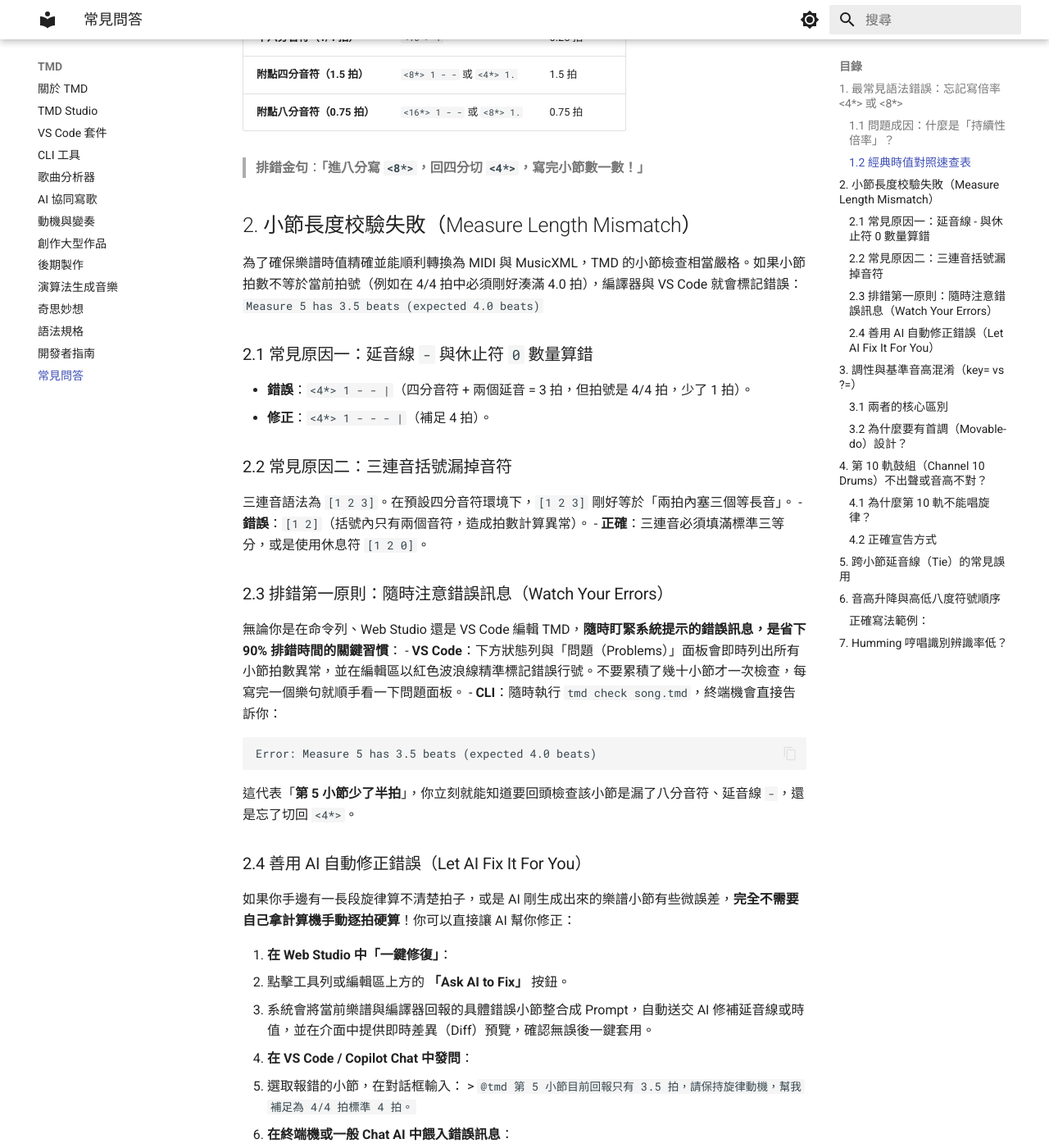
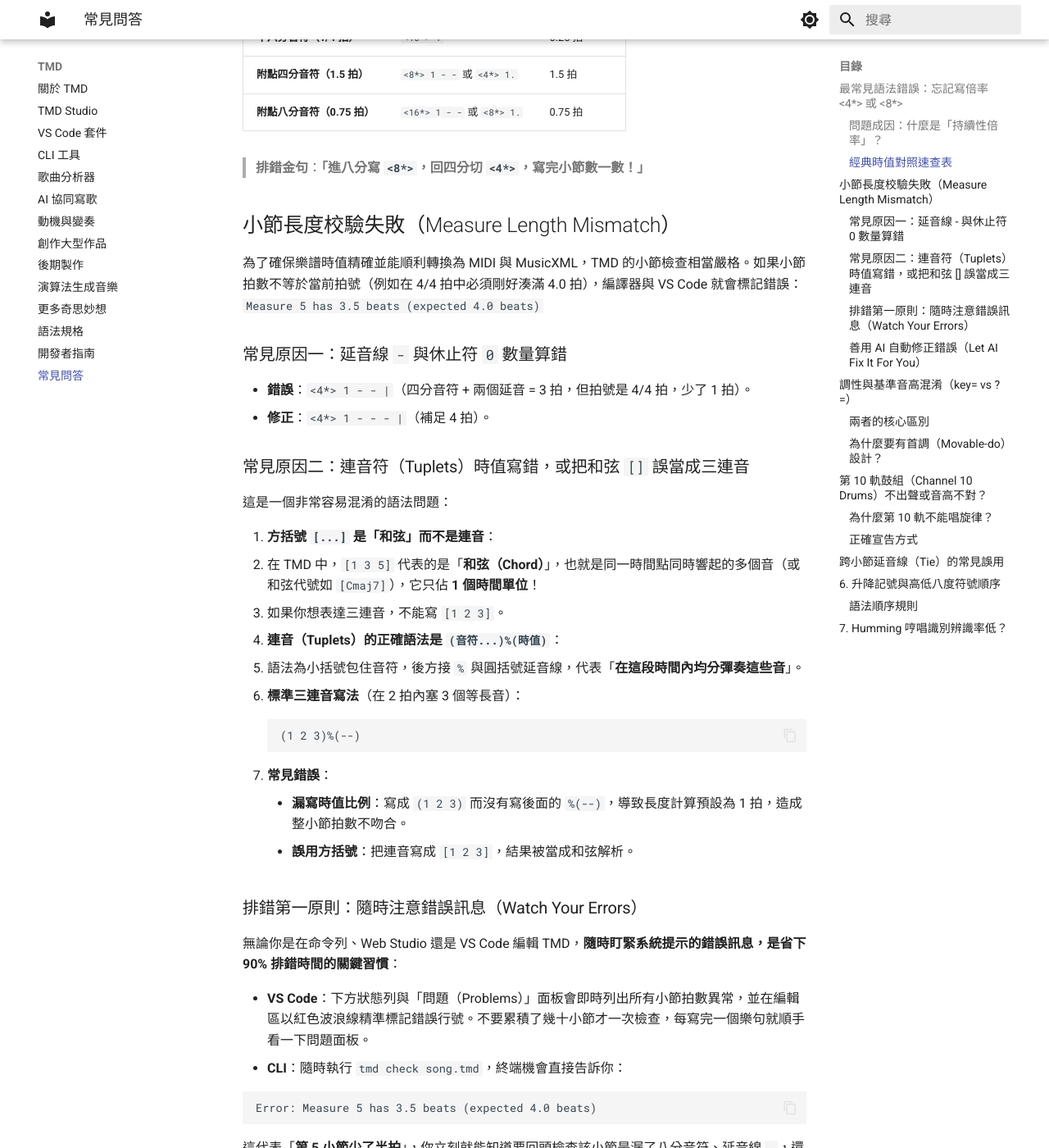
Before and after one commit to TMDLang/TMDLang.github.io, an MkDocs documentation site: the page built from docs/faq.md, in a window 1280 px wide and 1400 px high, scrolled down 1034 px. Shown: the whole window at 82% size. Built offline with MkDocs 1.6.1 and Material for MkDocs 9.7.7, drawn with Linux system fonts in a browser that asks for light colours; some of the changed text lies outside the part shown.

Commit message:
docs(faq): fix tuplet and chord bracket confusion and correct accidental/octave symbols

````diff
--- a/docs/creative_experiments.md
+++ b/docs/creative_experiments.md
@@ -1,4 +1,4 @@
-# 奇思妙想
+# 更多奇思妙想
 
 當你打開 TMD 和 AI 對話框時，是不是也常遇到「不知道今天該寫什麼」的靈感瓶頸？
 
@@ -22,7 +22,7 @@
 
 例如：`1998 年 5 月 27 日` ➔ 取出數字序列 `1 9 9 8 0 5 2 7`。
 
-### 1.1 音樂映射構想
+### 音樂映射構想
 
 - **動機萃取**：
     - `1` 是根音 Do。
@@ -32,7 +32,7 @@
     - `5 2 7` 剛好形成溫暖跳躍的三和弦分解。
 - 這組看似隨機的數字，在 3/4 拍（華爾滋節奏）下，會變成極度浪漫動人的主旋律！
 
-### 1.2 給 AI 的提示詞（Prompt）
+### 給 AI 的提示詞（Prompt）
 
 ```markdown
 我的生日是 1998 年 5 月 27 日（數字序列：1 9 9 8 0 5 2 7）。
@@ -49,7 +49,7 @@
 
 想為自己、伴侶或朋友寫一首有神秘彩蛋的歌嗎？最經典的玩法就是像巴哈一樣，把英文字母轉化為音符！
 
-### 2.1 字母音名映射法
+### 字母音名映射法
 
 英文字母中本來就含有音名（A, B, C, D, E, F, G），其餘字母只要依序循環對照即可：
 
@@ -65,7 +65,7 @@
 - `E` ➔ 3
 - 萃取出專屬動機：**`6 3 7 1 3`**（帶有一種空靈、童話般的吉卜力冒險感）！
 
-### 2.2 給 AI 的提示詞（Prompt）
+### 給 AI 的提示詞（Prompt）
 
 ```markdown
 我想為名字「ALICE」寫一首曲子。透過字母音名映射，ALICE 轉化出的音符動機是：
@@ -90,7 +90,7 @@
 - 字聲起伏：平平平仄仄，平仄仄平平。
 - 只要讓 AI 依照這段詩詞的意境與聲韻，它就能寫出極具古風文人氣息的五聲音階小品！
 
-### 3.1 給 AI 的提示詞（Prompt）
+### 給 AI 的提示詞（Prompt）
 
 ```markdown
 請根據王維的《山居秋暝》首句「空山新雨後，天氣晚來秋」寫一首國風室內樂小品。
@@ -105,9 +105,13 @@
 
 ## 靈感四：進階極客篇——現實數據與演算法的交響
 
+### 簡介
+
+在這一部分，我們將探索如何將現實世界的數據與演算法轉化為音樂創作的靈感，從而創作出具有高度個性化和技術感的音樂作品。
+
 如果你是軟體工程師、資料分析師或科學愛好者，你還可以將思維推向更極限的未知領域，讓電腦科學與數學的邏輯直接在樂譜上碰撞：
 
-### 4.1 請 AI 把 RSA 加密演算法寫成一首歌
+### 請 AI 把 RSA 加密演算法寫成一首歌
 
 RSA 是現代資訊安全的基石：一對巨大的質數相乘、生成公鑰與私鑰、模逆元運算，以及非對稱加密與解密。這不是冰冷的數學公式，這是一齣天生具備戲劇張力的音樂交響詩！
 
@@ -133,7 +137,7 @@ RSA 是現代資訊安全的基石：一對巨大的質數相乘、生成公鑰
 請輸出完整且符合 4/4 拍長度的小節檢查規範，每軌標明樂器註解。
 ```
 
-### 4.2 將 Git Commit Hash 變成雙重賦格（Double Fugue）
+### 將 Git Commit Hash 變成雙重賦格（Double Fugue）
 
 每次 `git commit` 產生的 Hash（如 `b4a1c5` ➔ `d8f20e`），本質上就是 16 個十六進位符號的碰撞：
 
@@ -141,7 +145,7 @@ RSA 是現代資訊安全的基石：一對巨大的質數相乘、生成公鑰
 - 映射規則：`0` 代表休止，`1~7` 代表音階，`8~9` 代表高八度，`a~f` 分別對應半音階或音名（如 `b` ➔ 7/Si，`c` ➔ 1/Do，`d` ➔ 2/Re，`e` ➔ 3/Mi，`f` ➔ 4/Fa）。
 - 讓 AI 扮演巴哈，為你剛剛修好的 Bug 寫一首嚴謹對位的四部室內樂賦格！
 
-### 4.3 把你所在的 GPS 座標寫成空間變奏曲
+### 把你所在的 GPS 座標寫成空間變奏曲
 
 無論你現在正坐在台北 101 的咖啡廳、東京澀谷的十字路口、還是倫敦泰晤士河畔：
 
@@ -162,6 +166,4 @@ RSA 是現代資訊安全的基石：一對巨大的質數相乘、生成公鑰
 
 ## 結語：擺脫「靈感枯竭」的終極法寶
 
-很多創作者在面對空白的五線譜或 DAW 時間軸時，常因為不知道「第一個音該寫什麼」而停滯不前。
-
-把身邊熟悉的生活印記或奇思妙想交給 AI、透過 TMD 這座橋樑將概念具象化，**音樂創作就不再只是「憑空想像」，而是一場將世界的秩序重新翻譯成旋律的智力冒險**！
+很多創作者在面對空白的五線譜或 DAW 時間軸時，常因為不知道「第一個音該寫什麼」而停滯不前。把身邊熟悉的生活印記或奇思妙想交給 AI、透過 TMD 這座橋樑將概念具象化，**音樂創作就不再只是「憑空想像」，而是一場將世界的秩序重新翻譯成旋律的智力冒險**！
--- a/docs/developer.md
+++ b/docs/developer.md
@@ -4,17 +4,15 @@ TMD 不僅是一門為人類創作者設計的樂譜標記語言，也是一個
 
 透過官方 npm 套件 **`tmdlang`**，你可以將 TMD 的語法解析、小節長度檢查、AST 遍歷、多格式轉檔（MIDI / MusicXML / WAV / REAPER / VOCALOID）以及 MCP AI 工具無縫整合進你的 Node.js、TypeScript、Web 應用程式或自動化腳本中。
 
-
-## 1. 安裝套件
+## 安裝套件
 
 ```bash
 npm install tmdlang
 ```
 
+## 核心 API
 
-## 2. 核心 API 快速上手
-
-### 2.1 解析樂譜（AST 與元數據）
+### 解析樂譜（AST 與元數據）
 
 使用 `TmdParser` 可以將 TMD 原始字串解析為完整的抽象語法樹（`Sheet` 物件）：
 
@@ -47,7 +45,7 @@ try {
 }
 ```
 
-### 2.2 檢查小節拍數完整度
+### 檢查小節拍數完整度
 
 使用 `TMDMeasureChecker` 可以在不需要執行編譯的情況下，對樂譜進行靜態拍數校驗：
 
@@ -71,7 +69,7 @@ if (issues.length > 0) {
 }
 ```
 
-### 2.3 生成 Standard MIDI 二進位檔案（Uint8Array）
+### 生成 Standard MIDI 二進位檔案（Uint8Array）
 
 使用 `TMDMIDIGenerator` 可以將 AST 轉換為標準 MIDI 格式的 `Uint8Array`，方便直接存檔或傳送給音訊引擎：
 
@@ -89,8 +87,7 @@ fs.writeFileSync('output.mid', Buffer.from(midiBytes));
 console.log('成功生成 output.mid');
 ```
 
-
-## 3. 多格式生成器（Exporters）
+## 多格式生成器（Exporters）
 
 `tmdlang` 內建豐富的匯出轉換器，可以直接將 AST 轉譯為各種主流音樂格式：
 
@@ -126,12 +123,11 @@ const chordProLeadSheet = TMDChordProGenerator.generateChordPro(sheet);
 const wavBytes: Uint8Array = TMDWAVRenderer.renderWAV(sheet);
 ```
 
-
-## 4. Model Context Protocol (MCP) 伺服器
+## Model Context Protocol (MCP) 伺服器
 
 `tmdlang` 原生實作了標準的 MCP 協定，可以讓任何支援 MCP 的 AI Agent（如 Claude Desktop、Cursor、Windsurf、Gemini CLI）直接獲得音樂編譯、語法校驗與格式轉換能力。
 
-### 4.1 一鍵自動註冊
+### 一鍵自動註冊
 
 在命令列執行：
 
@@ -141,7 +137,7 @@ npx tmdlang --install-mcp
 
 指令會自動偵測系統中的 Claude Desktop、Cursor 與 Gemini 設定檔，並寫入啟動配置。
 
-### 4.2 手動設定範例（Claude Desktop / Cursor）
+### 手動設定範例（Claude Desktop / Cursor）
 
 在你的 `claude_desktop_config.json` 或 Cursor `mcp.json` 中加入：
 
@@ -156,7 +152,7 @@ npx tmdlang --install-mcp
 }
 ```
 
-### 4.3 提供之 MCP Tools
+### 提供之 MCP Tools
 
 當 MCP 伺服器掛載成功後，AI Agent 可以呼叫以下 4 個工具：
 
--- a/docs/faq.md
+++ b/docs/faq.md
@@ -4,26 +4,30 @@
 
 本篇整理了 TMD 使用者最常遇到的語法地雷、排錯心法與實用技巧。
 
-
-## 1. 最常見語法錯誤：忘記寫倍率 `<4*>` 或 `<8*>`
+## 最常見語法錯誤：忘記寫倍率 `<4*>` 或 `<8*>`
 
 這是所有 TMD 新手（以及大型語言模型 AI）**最容易踩中、機率高達 80% 的超級大雷區**！
 
-### 1.1 問題成因：什麼是「持續性倍率」？
+### 問題成因：什麼是「持續性倍率」？
+
 在 TMD 中，角括號倍率 `<4*>`、`<8*>`、`<16*>` 是**持續生效（Sticky）**的狀態切換，代表「**從現在開始，後面所有數字的預設時值都是幾分音符**」。
 
 常見的錯誤案例是：使用者想寫一串八分音符，但手滑寫成：
+
 ```tmd
 # ❌ 錯誤示範：忘了切換倍率（預設是四分音符）
 1 2 3 4 | 5 6 7 1 |  # 原本心裡想的是八分音符跑動，結果被當成 8 個四分音符！
 ```
+
 或者在八分音符跑完之後，想寫一個四分音符，卻忘了切回 `<4*>`：
+
 ```tmd
 # ❌ 錯誤示範：跑完八分音符後，要寫四分音符卻忘了切回 <4*>
 <8*> 1 2 3 4 5 6 <4*> 1 |  # 如果最後這個 1 忘了寫 <4*>，整小節就只會有 3.5 拍！
 ```
 
-### 1.2 經典時值對照速查表
+### 經典時值對照速查表
+
 | 想表達的音符 | TMD 正確寫法 | 佔 4/4 拍拍數 |
 | :--- | :--- | :--- |
 | **全音符（4 拍）** | `<4*> 1 - - -` 或 `<1*> 1` | 4 拍 |
@@ -36,31 +40,49 @@
 
 > **排錯金句**：**「進八分寫 `<8*>`，回四分切 `<4*>`，寫完小節數一數！」**
 
-
-## 2. 小節長度校驗失敗（Measure Length Mismatch）
+## 小節長度校驗失敗（Measure Length Mismatch）
 
 為了確保樂譜時值精確並能順利轉換為 MIDI 與 MusicXML，TMD 的小節檢查相當嚴格。如果小節拍數不等於當前拍號（例如在 4/4 拍中必須剛好湊滿 4.0 拍），編譯器與 VS Code 就會標記錯誤：
 `Measure 5 has 3.5 beats (expected 4.0 beats)`
 
-### 2.1 常見原因一：延音線 `-` 與休止符 `0` 數量算錯
+### 常見原因一：延音線 `-` 與休止符 `0` 數量算錯
+
 - **錯誤**：`<4*> 1 - - |`（四分音符 + 兩個延音 = 3 拍，但拍號是 4/4 拍，少了 1 拍）。
 - **修正**：`<4*> 1 - - - |`（補足 4 拍）。
 
-### 2.2 常見原因二：三連音括號漏掉音符
-三連音語法為 `[1 2 3]`。在預設四分音符環境下，`[1 2 3]` 剛好等於「兩拍內塞三個等長音」。
-- **錯誤**：`[1 2]`（括號內只有兩個音符，造成拍數計算異常）。
-- **正確**：三連音必須填滿標準三等分，或是使用休息符 `[1 2 0]`。
+### 常見原因二：連音符（Tuplets）時值寫錯，或把和弦 `[]` 誤當成三連音
 
-### 2.3 排錯第一原則：隨時注意錯誤訊息（Watch Your Errors）
+這是一個非常容易混淆的語法問題：
+
+1. **方括號 `[...]` 是「和弦」而不是連音**：
+   - 在 TMD 中，`[1 3 5]` 代表的是「**和弦（Chord）**」，也就是同一時間點同時響起的多個音（或和弦代號如 `[Cmaj7]`），它只佔 **1 個時間單位**！
+   - 如果你想表達三連音，不能寫 `[1 2 3]`。
+
+2. **連音（Tuplets）的正確語法是 `(音符...)%(時值)`**：
+   - 語法為小括號包住音符，後方接 `%` 與圓括號延音線，代表「**在這段時間內均分彈奏這些音**」。
+   - **標準三連音寫法**（在 2 拍內塞 3 個等長音）：
+     ```tmd
+     (1 2 3)%(--)
+     ```
+   - **常見錯誤**：
+     - **漏寫時值比例**：寫成 `(1 2 3)` 而沒有寫後面的 `%(--)`，導致長度計算預設為 1 拍，造成整小節拍數不吻合。
+     - **誤用方括號**：把連音寫成 `[1 2 3]`，結果被當成和弦解析。
+
+### 排錯第一原則：隨時注意錯誤訊息（Watch Your Errors）
+
 無論你是在命令列、Web Studio 還是 VS Code 編輯 TMD，**隨時盯緊系統提示的錯誤訊息，是省下 90% 排錯時間的關鍵習慣**：
+
 - **VS Code**：下方狀態列與「問題（Problems）」面板會即時列出所有小節拍數異常，並在編輯區以紅色波浪線精準標記錯誤行號。不要累積了幾十小節才一次檢查，每寫完一個樂句就順手看一下問題面板。
 - **CLI**：隨時執行 `tmd check song.tmd`，終端機會直接告訴你：
+
   ```text
   Error: Measure 5 has 3.5 beats (expected 4.0 beats)
   ```
+
   這代表「**第 5 小節少了半拍**」，你立刻就能知道要回頭檢查該小節是漏了八分音符、延音線 `-`，還是忘了切回 `<4*>`。
 
-### 2.4 善用 AI 自動修正錯誤（Let AI Fix It For You）
+### 善用 AI 自動修正錯誤（Let AI Fix It For You）
+
 如果你手邊有一長段旋律算不清楚拍子，或是 AI 剛生成出來的樂譜小節有些微誤差，**完全不需要自己拿計算機手動逐拍硬算**！你可以直接讓 AI 幫你修正：
 
 1. **在 Web Studio 中「一鍵修復」**：
@@ -74,66 +96,76 @@
      > 「這段 TMD 樂譜在編譯時報錯：`Measure 5 has 3.5 beats (expected 4.0)`，請幫我修正小節中的時值倍率，確保每個小節都精準等於 4 拍。」
    - AI 極度擅長理解這類「有明確數學反饋」的語法修正，通常數秒內就能給出完美的修正版本。
 
-
-## 3. 調性與基準音高混淆（`key=` vs `?=`）
+## 調性與基準音高混淆（`key=` vs `?=`）
 
 許多初學者在設定調性時會感到困惑：「為什麼有了 `key=C`，後面又看到 `?=0`？」
 
-### 3.1 兩者的核心區別
+### 兩者的核心區別
+
 - **`key=`（聲明調性）**：
   告訴排版引擎與音樂家「這首歌是甚麼調」（例如 `key=D` 代表 D 大調，樂譜開頭會有兩個升記號升 F、升 C）。
 - **`?=`（基準音高 / Pitch Center）**：
   告訴合成器與播放引擎「簡譜的數字 1 對應到 MIDI 音高的哪一個半音」（以 C4 中央 C 為 0）。
-  - `?=0`：1 = C
-  - `?=2`：1 = D
-  - `?=4`：1 = E
-  - `?=-3`：1 = A
+    - `?=0`：1 = C
+    - `?=2`：1 = D
+    - `?=4`：1 = E
+    - `?=-3`：1 = A
 
-### 3.2 為什麼要有首調（Movable-do）設計？
+### 為什麼要有首調（Movable-do）設計？
+
 TMD 採用簡譜哲學。只要你寫 `1 2 3 1`，這段旋律在任何調性下聽起來都是 *Do-Re-Mi-Do*。
 當你想把整首歌升一個全音演唱時：
+
 - **你不需要重寫任何音符！**
 - 只需要把開頭的 `?=0` 改成 `?=2`，整首歌立刻無損移調（Transpose）。
 
-
-## 4. 第 10 軌鼓組（Channel 10 Drums）不出聲或音高不對？
+## 第 10 軌鼓組（Channel 10 Drums）不出聲或音高不對？
 
 在標準 MIDI 規範中，**Channel 10（第 10 軌）是固定的打擊樂專用軌道**。
 
-### 4.1 為什麼第 10 軌不能唱旋律？
+### 為什麼第 10 軌不能唱旋律？
+
 在第 10 軌中，音高數字不再代表 Do-Re-Mi，而是對應到 **通用 MIDI 鼓組鍵位（GM Drum Map）**：
+
 - `1`、`2` 等音高會直接觸發特定打擊樂器（如 35/36 為大鼓 Kick、38/40 為小鼓 Snare、42 為閉合鈸 Closed Hi-Hat）。
 - 如果你在第 10 軌試圖寫鋼琴旋律，聽到的只會是一串雜亂的鼓點敲擊聲。
 
-### 4.2 正確宣告方式
+### 正確宣告方式
+
 如果要寫鼓組，請務必將軌道指定至 Channel 10：
+
 ```tmd
 V:10 channel=10
 <8*> 36 42 38 42 | 36 42 38 42 |  # 標準動態大鼓、Hi-Hat 與小鼓
 ```
 
-
-## 5. 跨小節延音線（Tie）的常見誤用
+## 跨小節延音線（Tie）的常見誤用
 
 當一個音符要跨越小節線時：
+
 - **正確寫法**：在前一小節結尾寫出音符，在後一小節開頭使用延音線 `-`：
+
   ```tmd
-  <4*> 1 2 3 4 | - 3 2 1 |  # 第一小節第 4 拍的 4 連續延伸到第二小節第 1 拍
+  <4*> 1 2 3 4 | - 3 2 1 |  /* 第一小節第 4 拍的 4 連續延伸到第二小節第 1 拍 */
   ```
+
 - **避免寫法**：直接在小節線上方或兩端任意加底線，TMD 會把 `-` 視為延續上一小節最後一個發聲的音高。
 
+## 6. 升降記號與高低八度符號順序
 
-## 6. 音高升降與高低八度符號順序
+TMD 的音高修飾符規則如下：
 
-TMD 的音高修飾符規則非常直覺：
-- **高低八度**：單引號 `'` 代表高八度，逗號 `,` 代表低八度。可以疊加（如 `1''` 高兩個八度、`5,,` 低兩個八度）。
-- **臨時升降記號**：`^` 代表升記號（Sharp），`_` 代表降記號（Flat），`=` 代表還原記號（Natural）。
+- **升降記號（Accidentals）**：
+  - `'`（單引號）：升記號（♯）
+  - `,`（逗號）：降記號（♭）
+- **高低八度（Octaves）**：
+  - `^`（脫字號）：升高一個八度（如高音點，可累加如 `1^^`）
+  - `_`（底線）：降低一個八度（如低音點，可累加如 `5__`）
 
-### 正確寫法範例：
-- `1'^`（高八度的升 Do）
-- `3,_`（低八度的降 Mi）
-- 順序即使稍微顛倒，TMD 容錯解析器多半能辨識，但最標準的推薦寫法是先標八度再標升降記號。
-
+### 語法順序規則
+必須**先寫升降記號，再寫八度記號**：
+- **正確**：`1'^`（升 Do 高八度）、`7,_`（降 Ti 低八度）
+- **錯誤**：`1^'`、`7_,`（解析器無法識別）
 
 ## 7. Humming 哼唱識別辨識率低？
 
--- a/docs/production_workflow.md
+++ b/docs/production_workflow.md
@@ -4,11 +4,11 @@
 
 要讓你的作品蛻變為戴上耳機讓人起雞皮疙瘩、具備電影配樂質感或商業發行水準的真正成品，就必須將 TMD 產出的檔案送入現代數位音樂製作工業鏈中。
 
-本章將為你梳理從 TMD 匯出到**打譜軟體（MuseScore）**、**數位音樂工作站（DAW：GarageBand / Logic / REAPER）**以及**頂級虛擬樂器音色庫**的完整後期製作流程。
+## 跨平台打譜與專業排版：MuseScore
 
-## 跨平台打譜與專業排版：MuseScore 4（免費開源首選）
+如果你需要印出精美絕倫的五線譜給樂手演奏、樂團排練，或者交給合唱團看譜，**MuseScore** 是目前的最佳選擇。
 
-如果你需要印出精美絕倫的五線譜給樂手演奏、樂團排練，或者交給合唱團看譜，**MuseScore 4** 是目前的最佳選擇。
+![MuseScore](img_zh/musescore.png)
 
 ### 匯出與匯入流程
 
@@ -147,27 +153,3 @@ tmd my_song.tmd -r my_song.rpp
 
 - **Toontrack - Superior Drummer 3 / EZdrummer 3**：
     - 將 TMD 第 10 軌的鼓點換上世界頂級錄音室採樣的爵士鼓，包含鼓皮泛音、鼓棒敲擊邊框（Rimshot）與真實空間殘響麥克風。
-
-## 製作人的「最後兩道工序」（The Polish）
-
-把 MIDI 放進 DAW、換上好音色之後，為什麼有時候聽起來還是有點像「機器人在彈昂貴的樂器」？只要完成最後這兩步，音樂就會徹底活過來：
-
-### 繪製表情控制器（MIDI CC Automation）
-
-真實管弦樂手在演奏長音時，音量和音色會隨著呼吸有起伏，絕對不會是一條筆直的水平線。在 DAW 裡打開控制器曲線：
-
-- **CC1 (Modulation Wheel)**：控制音色動態（從柔和變為激昂明亮）。
-- **CC11 (Expression)**：控制聲部整體音量表情。
-- **操作技巧**：用滑鼠在長音小節畫一個「慢起 ➔ 漸強 ➔ 漸弱」的平滑波浪，小提琴和小號立刻就會像真人一樣「在呼吸」。
-
-### 聲場定位與立體聲空間（Panning & Reverb）
-
-不要讓所有樂器都擠在正中央喇叭發聲：
-
-- **依照管弦樂團真實站位調整 Panning（左右方位）**：
-    - 第一小提琴在最左邊（偏左 30%～40%）。
-    - 大提琴與低音大提琴在右側（偏右 30%～50%）。
-    - 木管樂器置中偏左、法國號在左後方、小號長號在右後方。
-    - 定音鼓在正後方。
-- **掛上空間殘響（Send Reverb）**：
-  在 Bus 軌道掛上一個大音樂廳（Concert Hall）殘響，把所有軌道發送一點聲音進去，讓所有樂器彷彿身處同一座空間，聲音立刻融合成渾然一體的史詩聽感！
--- a/mkdocs.yml
+++ b/mkdocs.yml
@@ -65,7 +65,7 @@ nav:
   - 創作大型作品: epic_composing.md
   - 後期製作: production_workflow.md
   - 演算法生成音樂: algorithmic_music.md
-  - 奇思妙想: creative_experiments.md
+  - 更多奇思妙想: creative_experiments.md
   - 語法規格: syntax.md
   - 開發者指南: developer.md
   - 常見問答: faq.md
````
Also changed, not shown: other parts of docs/creative_experiments.md (+1 -1 lines), other parts of docs/developer.md (+1 -2 lines), other parts of docs/production_workflow.md (+6 -0 lines).
